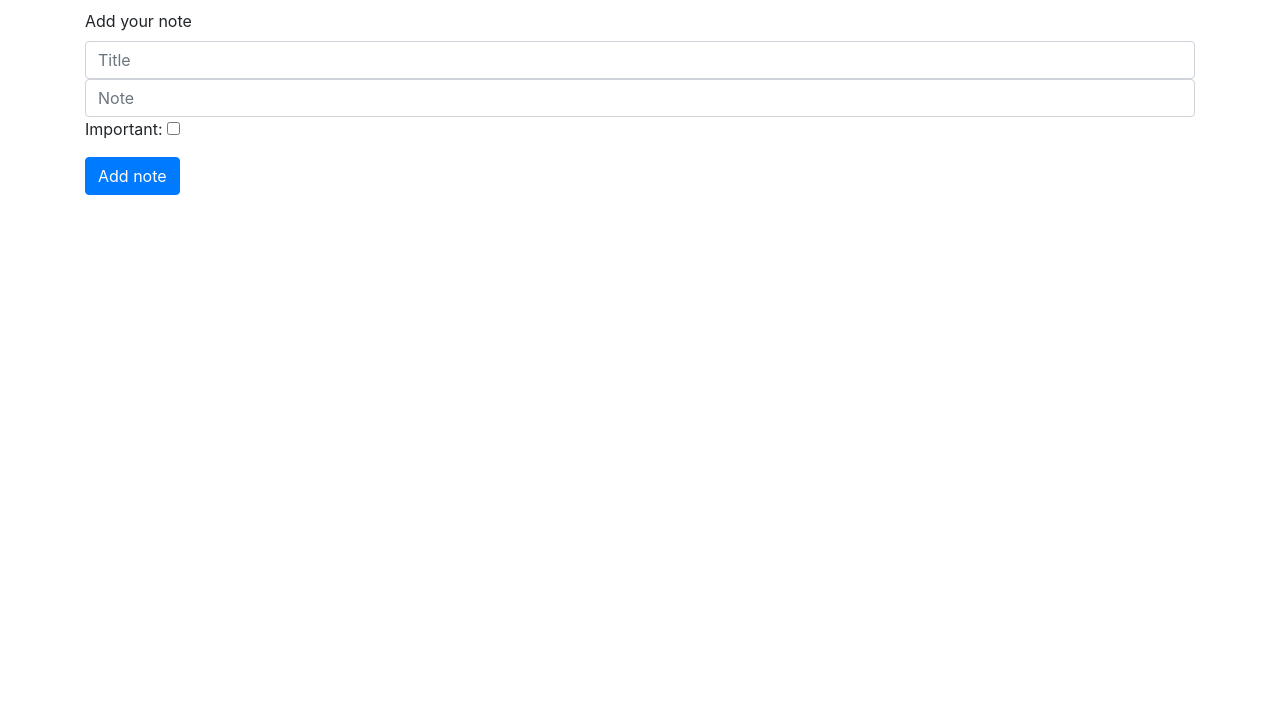
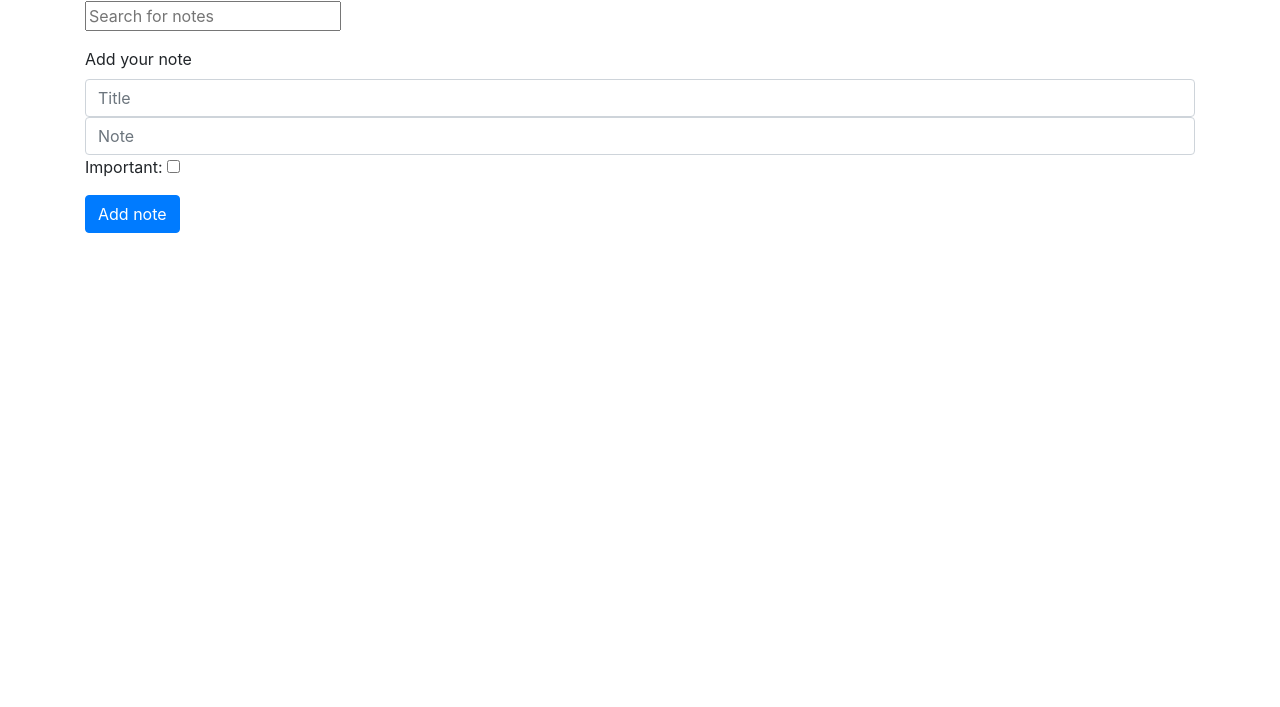
Before and after one commit to Czarnecki93/Note-app, a plain HTML site: page index.html in a window 1280 px wide. Shown: the part 93-800 px from the top of the page. Drawn offline with nearby package versions, Linux system fonts and the light colour scheme; no server answers.

Commit message:
Added searchbar

```diff
--- a/index.html
+++ b/index.html
@@ -12,6 +12,7 @@
 
     <div class="container my-5">
         <h2>Notes</h2>
+        <input type="text" id="searchbar" placeholder="Search for notes" onkeyup="searchnote()">
         <ul>
         </ul>
         <form>
```
